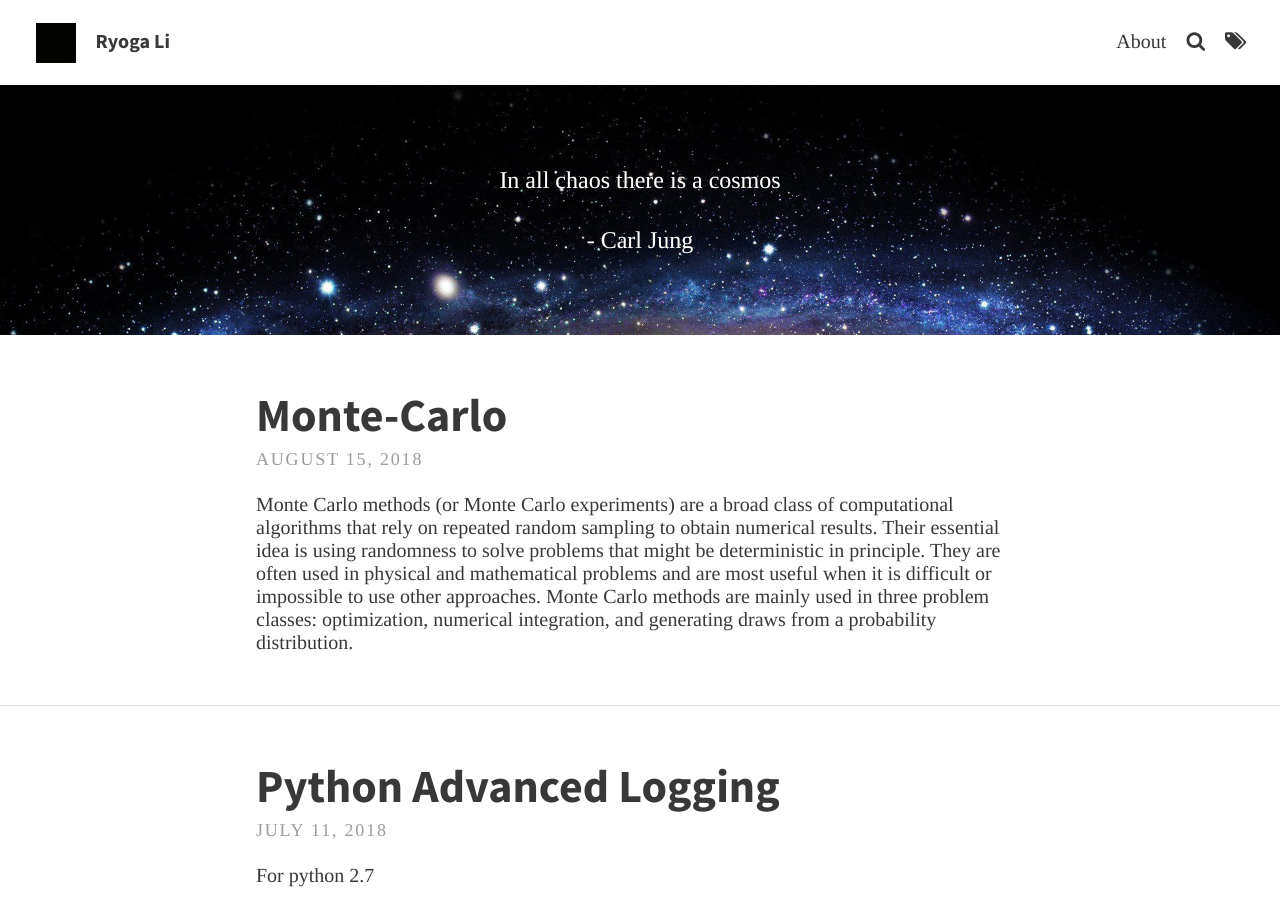
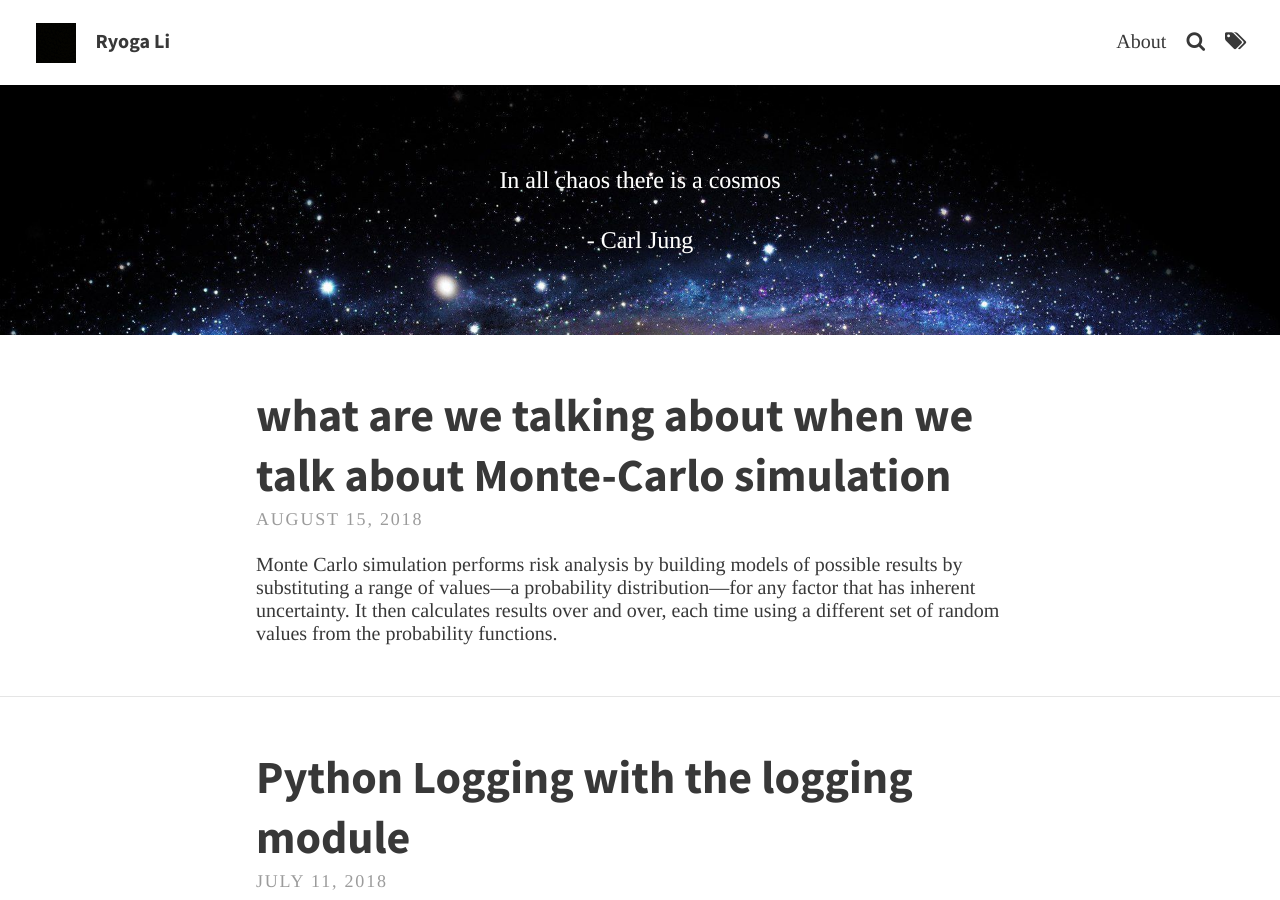
Before and after one commit to RyogaLi/ryogali.github.io, a Jekyll site: the page built from index.html, in a window 1280 px wide and 900 px high. Built offline with Jekyll 4.4.1, drawn with Linux system fonts in a browser that asks for light colours; the list of posts is cut into pages by our own code; some of the changed text lies outside the part shown.

Commit message:
Monte carlo

```diff
--- a/_posts/2018-07-11-Python-Advanced-Logging.md
+++ b/_posts/2018-07-11-Python-Advanced-Logging.md
@@ -1,10 +1,10 @@
 ---
 layout: post
-title:  "Python Advanced Logging"
+title:  "Python Logging with the logging module"
 tags: [Coding, Bioinformatics]
 ---
 
-For python 2.7
+For python 2.7, with file configuration
 
 0. Create the most basic configuration file for logging ( `logging.conf` )
 
--- a/_posts/2018-08-15-Monte-Carlo.md
+++ b/_posts/2018-08-15-Monte-Carlo.md
@@ -1,15 +1,28 @@
 ---
 layout: post
-title:  "Monte-Carlo"
+title:  "what are we talking about when we talk about Monte-Carlo simulation"
 tags: [Coding, Bioinformatics, Algorithms]
 ---
 
->Monte Carlo methods (or Monte Carlo experiments) are a broad class
-of computational algorithms that rely on repeated random sampling
-to obtain numerical results. Their essential idea is using randomness
-to solve problems that might be deterministic in principle.
-They are often used in physical and mathematical problems and are
-most useful when it is difficult or impossible to use other approaches.
-Monte Carlo methods are mainly used in three problem classes:
-optimization, numerical integration, and generating draws from a probability
-distribution.
+>Monte Carlo simulation performs risk analysis by building models of possible results by
+substituting a range of values—a probability distribution—for any factor that has inherent
+uncertainty. It then calculates results over and over, each time using a different set of
+random values from the probability functions.
+
+The pattern of Monte-Carlo Simulation
+
+1. Define a domain of possible inputs
+2. Generate input randomly from a probability distribution over the domain
+3. Perform a deterministic computation on the inputs
+4. Aggregate the results
+
+---
+
+Example 1:  traffic modeling
+
+**Nagel-Schreckenberg model:** In this model the roadway is
+divided up into $$M$$ distinct zones, each of which can hold one vehicle. There
+are $$N$$ vehicles in the road. Time moves forward in discrete steps. A vehicle
+with velocity $$v$$ moves ahead by $$v$$ zones in the roadway at the next time step.
+There is a maximum speed $$v_{max}$$ which all vehicles obey. In the simplest case,
+the roadway is a circular loop.
```
